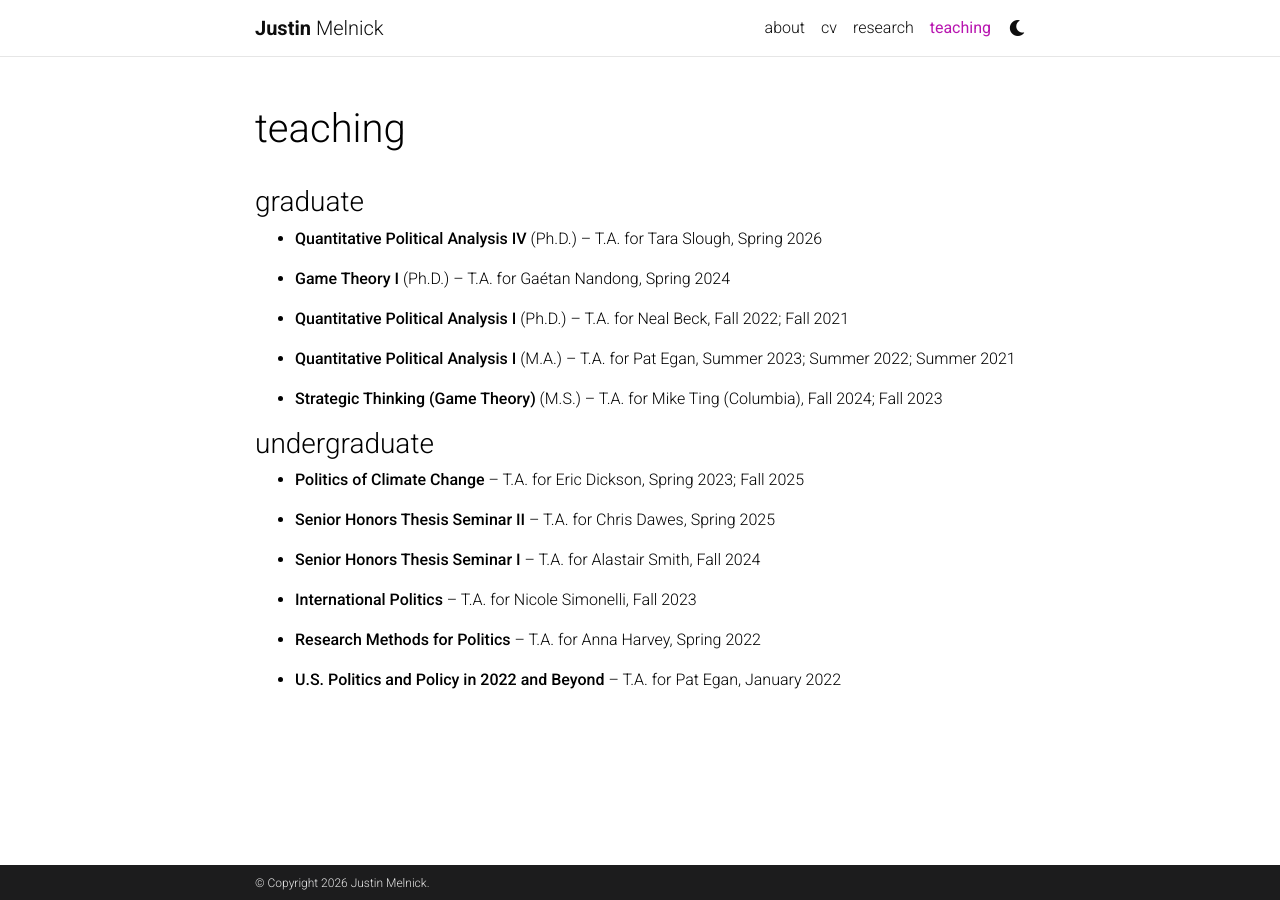
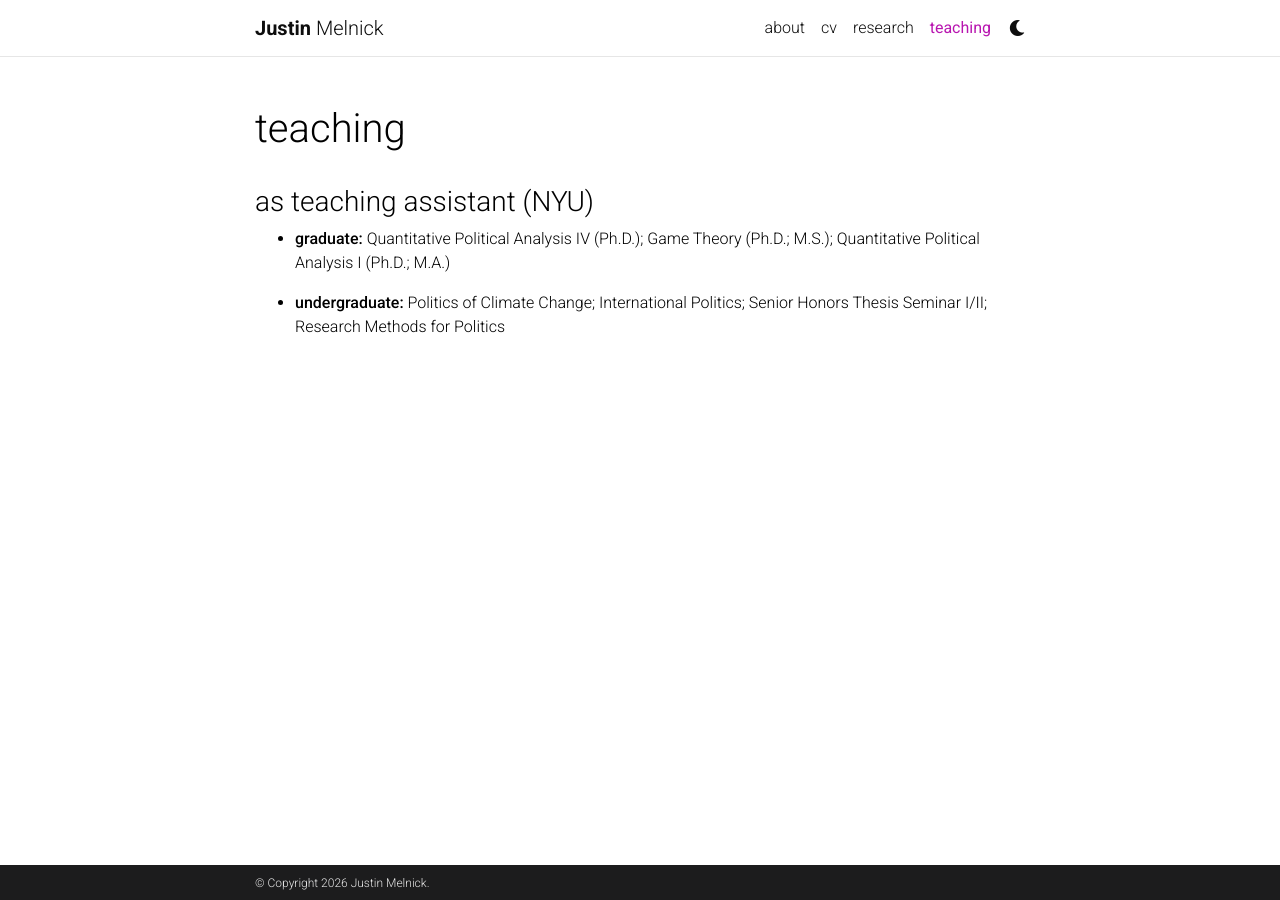
Before and after one commit to justinmelnick/justinmelnick.github.io, a Jekyll site: the page built from _pages/teaching.md, in a window 1280 px wide. Built offline with Jekyll 4.4.1, drawn with Linux system fonts in a browser that asks for light colours; comment, search, counter and statistics services are not loaded; a style sheet for code colours, icons or effects is not loaded.

Commit message:
teaching

```diff
--- a/_pages/teaching.md
+++ b/_pages/teaching.md
@@ -7,28 +7,8 @@ nav: true
 nav_order: 5
 ---
 
-<h3>graduate</h3>
+<h3>as teaching assistant (NYU)</h3>
 
-- **Quantitative Political Analysis IV** (Ph.D.) -- T.A. for Tara Slough, Spring 2026
+- **graduate:** Quantitative Political Analysis IV (Ph.D.); Game Theory (Ph.D.; M.S.); Quantitative Political Analysis I (Ph.D.; M.A.)
 
-- **Game Theory I** (Ph.D.) -- T.A. for Gaétan Nandong, Spring 2024
-
-- **Quantitative Political Analysis I** (Ph.D.) -- T.A. for Neal Beck, Fall 2022; Fall 2021
-
-- **Quantitative Political Analysis I** (M.A.) -- T.A. for Pat Egan, Summer 2023; Summer 2022; Summer 2021
-
-- **Strategic Thinking (Game Theory)** (M.S.) -- T.A. for Mike Ting (Columbia), Fall 2024; Fall 2023
-
-<h3>undergraduate</h3>
-
-- **Politics of Climate Change** -- T.A. for Eric Dickson, Spring 2023; Fall 2025
-
-- **Senior Honors Thesis Seminar II** -- T.A. for Chris Dawes, Spring 2025
-
-- **Senior Honors Thesis Seminar I** -- T.A. for Alastair Smith, Fall 2024
-
-- **International Politics** -- T.A. for Nicole Simonelli, Fall 2023
-
-- **Research Methods for Politics** -- T.A. for Anna Harvey, Spring 2022
-
-- **U.S. Politics and Policy in 2022 and Beyond** -- T.A. for Pat Egan, January 2022
+- **undergraduate:** Politics of Climate Change; International Politics; Senior Honors Thesis Seminar I/II; Research Methods for Politics
```
